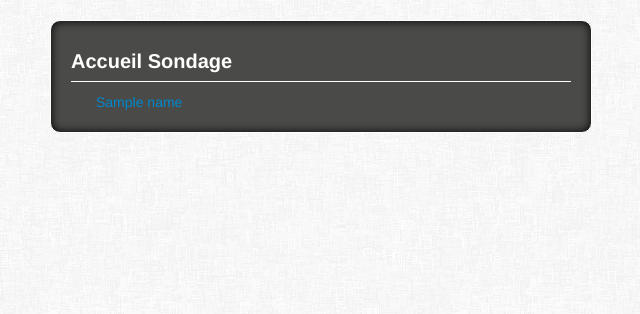
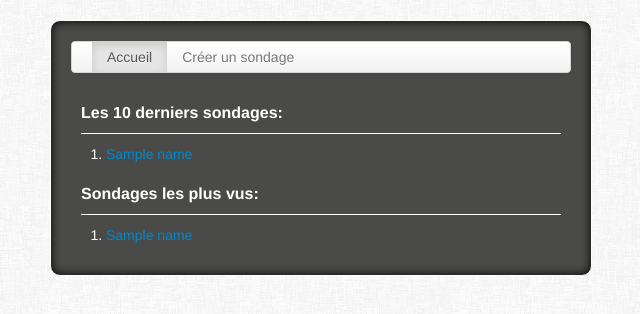
Before and after one commit to DeadLox/Sondage, a PHP site: page / in a window 1280 px wide. Shown: the top 314 px of the page, without its empty margins (319-959 px from the left). Run offline with PHP 8.4, Linux system fonts and the light colour scheme; tables that the repository leaves empty hold one stand-in row (values such as "Sample post"); some libraries are stand-ins or nearby versions.

Commit message:
Refactoring

```diff
--- a/class/Form.class.php
+++ b/class/Form.class.php
@@ -97,6 +97,21 @@ class Form {
 	}
 
 	/**
+	 * Retourne une liste de Sondage triée par nombre de vue
+	 */
+	public static function getBestForm($nb){
+		$listForm = array();
+		$req = Form::$pdo->prepare("SELECT * FROM form_name fp ORDER BY fp.date DESC LIMIT :nb");
+		$req->bindValue(':nb', $nb, PDO::PARAM_INT);
+		$req->setFetchMode(PDO::FETCH_ASSOC);
+		$req->execute();
+		// Ajoute les propositions à l'objet Formulaire
+		while ($row = $req->fetch()) {
+			$listForm[] = new Form($row['id'], $row['nom'], $row['question'], $row['date']);
+		}
+		return $listForm;
+	}
+	/**
 	 * Permet de récupérer un Formulaire par ID
 	 */
 	public static function getForm($id){
--- a/css/style.css
+++ b/css/style.css
@@ -1,5 +1,14 @@
 body {
 	background: url('../img/fabric_of_squares_gray.png');
+}
+
+.navbar-small .navbar-inner {
+	min-height:auto;
+	height:30px;
+	margin-bottom:0;
+}
+.navbar-small .nav>li>a {
+	padding: 5px 15px;
 }
 
 /* ---- NavBar Form ---- */
@@ -43,3 +52,27 @@ body {
 	font-weight: bold;
 	text-shadow: 0 0 1px black;
 }
+
+.portlet {
+	padding: 0 10px;
+}
+.portlet h2 {
+	font-size: 16px;
+	border-bottom: 1px solid white;
+}
+
+.input-append .input-xxlarge {
+	width:422px;
+}
+.input-append.oneButton .input-xxlarge {
+	width:454px;
+}
+
+.input-xxlarge,
+.input-append.noButton .input-xxlarge  {
+	width:487px;
+	border-radius: 4px;
+}
+.input-append.noButton .btn {
+	display:none;
+}
--- /dev/null
+++ b/include/foreachBestForm.php
@@ -0,0 +1,15 @@
+<div class="portlet">
+	<h2>Sondages les plus vus:</h2>
+	<?php
+	$listForm = Form::getBestForm(10);
+	if (sizeof($listForm) > 0) { ?>
+		<ol>
+			<?php
+			foreach ($listForm as $key => $form) { ?>
+				<li>
+					<a href="form.php?id=<?php echo $form->getId(); ?>"><?php echo $form->getName(); ?></a>
+				</li>
+			<?php } ?>
+		</ol>
+	<?php } ?>
+</div>
--- /dev/null
+++ b/include/foreachLastForm.php
@@ -0,0 +1,15 @@
+<div class="portlet">
+	<h2>Les 10 derniers sondages:</h2>
+	<?php
+	$listForm = Form::getLastForm(10);
+	if (sizeof($listForm) > 0) { ?>
+		<ol>
+			<?php
+			foreach ($listForm as $key => $form) { ?>
+				<li>
+					<a href="form.php?id=<?php echo $form->getId(); ?>"><?php echo $form->getName(); ?></a>
+				</li>
+			<?php } ?>
+		</ol>
+	<?php } ?>
+</div>
--- /dev/null
+++ b/include/menu.php
@@ -0,0 +1,8 @@
+<div class="navbar navbar-small">
+	<div class="navbar-inner">
+	<ul class="nav">
+	  <li class="active"><a href="index.php">Accueil</a></li>
+	  <li><a href="editForm.php">Créer un sondage</a></li>
+	</ul>
+	</div>
+</div>
--- a/index.php
+++ b/index.php
@@ -17,19 +17,9 @@ Form::setPdo($bdd);
 <body>
 	<div class="container">
 		<div class="form">
-			<h1>Accueil Sondage</h1>
-			<?php
-			$listForm = Form::getLastForm(10);
-			if (sizeof($listForm) > 0) { ?>
-				<ul>
-					<?php
-					foreach ($listForm as $key => $form) { ?>
-						<li>
-							<a href="form.php?id=<?php echo $form->getId(); ?>"><?php echo $form->getName(); ?></a>
-						</li>
-					<?php } ?>
-				</ul>
-			<?php } ?>
+			<?php include_once 'include/menu.php'; ?>
+			<?php include_once 'include/foreachLastForm.php'; ?>
+			<?php include_once 'include/foreachBestForm.php'; ?>
 		</div>
 	</div>
 </body>
```
Also changed, not shown: editForm.php (added, +67 -0 lines), form.php (+2 -6 lines), include/formFullDisplay.php (+0 -9 lines).
